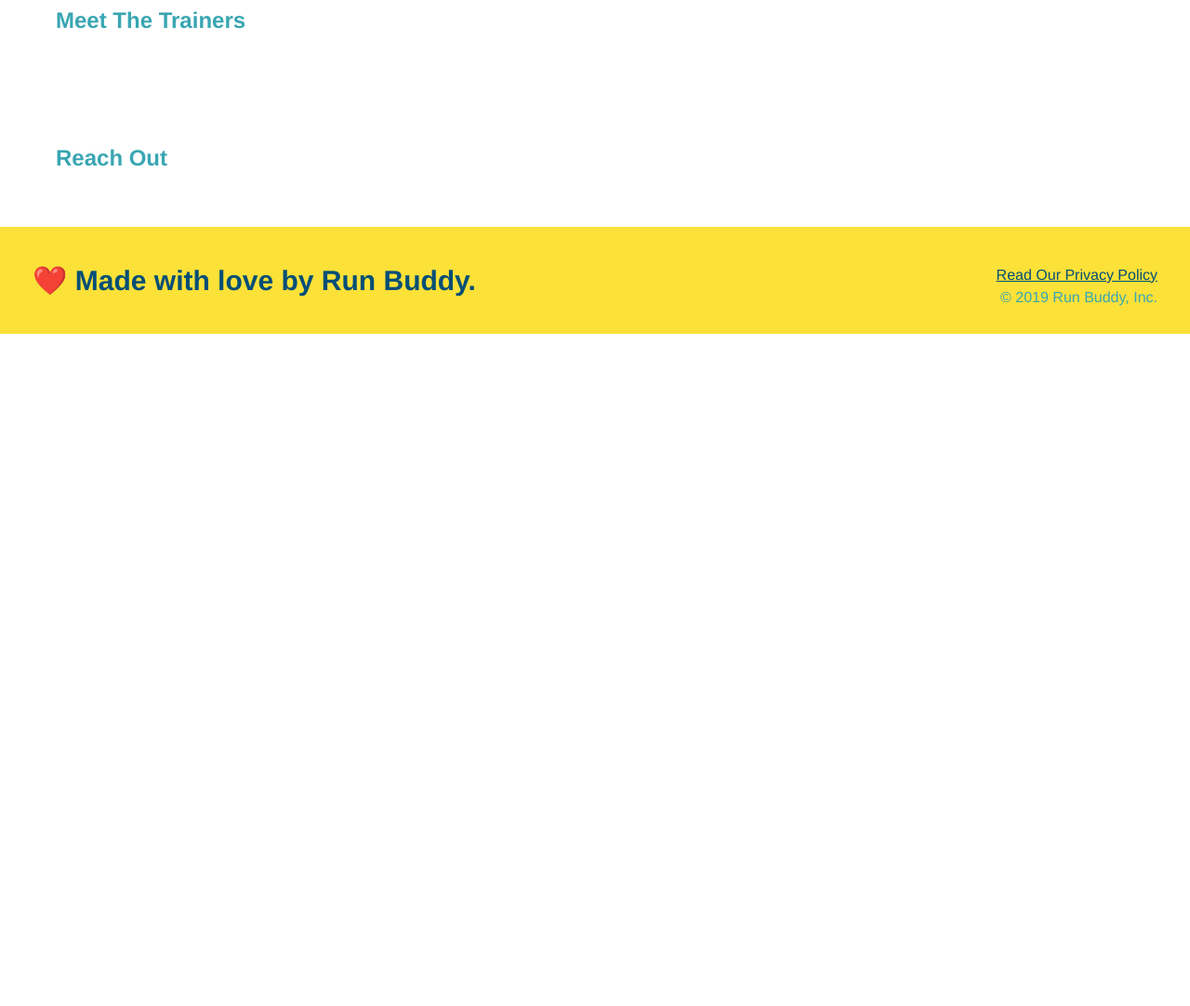
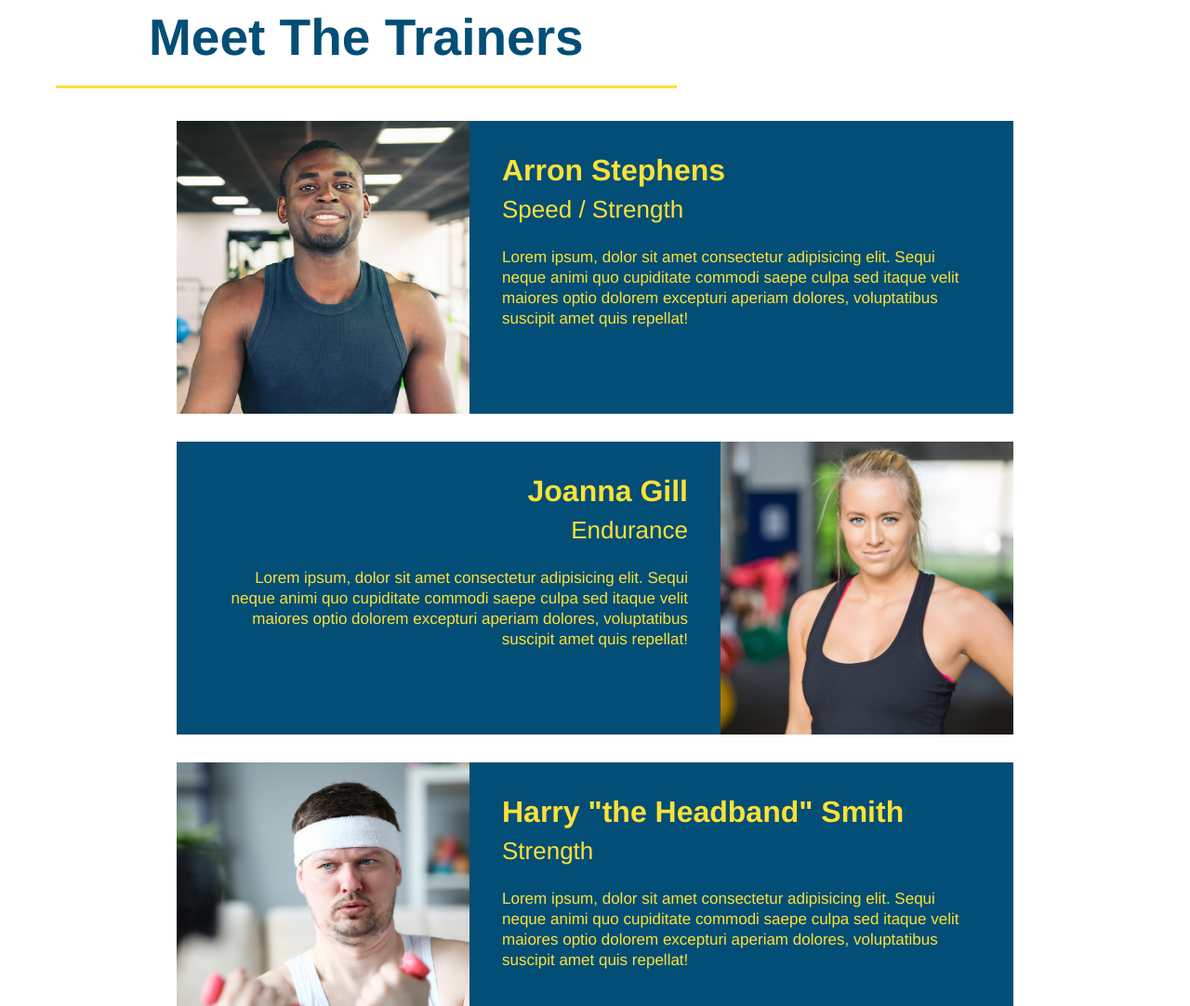
Before and after one commit to Bubba-Dave/run-buddy, a plain HTML site: page index.html in a window 1280 px wide. Shown: the part 2700-3782 px from the top of the page at 93% size. Before the commit the page ends 3059 px from the top, so only its background shows below. Drawn offline with Linux system fonts and the light colour scheme.

Commit message:
meet the trainers section

```diff
--- a/assets/css/style.css
+++ b/assets/css/style.css
@@ -164,3 +164,47 @@
 .steps span {
   font-size: 38px;
 }
+
+.trainer {
+  text-align: center;
+  width: 900px;
+  margin: 0 auto 30px auto;
+  background: #024e76;
+  color: #fce138;
+  overflow: auto;
+}
+
+.trainer img {
+  width: 35%;
+  float: left;
+}
+
+.trainer-bio {
+  padding: 35px;
+  float: left;
+  width: 65%;
+}
+
+.text-left {
+  text-align: left;
+}
+
+.text-right {
+  text-align: right;
+}
+
+.trainer-bio h3 {
+  font-size: 32px;
+  margin-bottom: 8px;
+}
+
+.trainer-bio h4 {
+  font-weight: lighter;
+  font-size: 26px;
+  margin-bottom: 25px;
+}
+
+.trainer-bio p {
+  font-size: 17px;
+  line-height: 1.3;
+}
--- a/index.html
+++ b/index.html
@@ -106,8 +106,45 @@
   </section>
 
   <!-- "meet the trainers" section -->
-  <section>
-    <h2>Meet The Trainers</h2>
+  <section id="your-trainers" class="trainers">
+    <h2 class="section-title primary-border" >
+    Meet The Trainers
+  </h2>
+  <article class="trainer">
+    <img src="./assets/images/trainer-1.jpg" alt="Arron Stephens in his workout clothes, ready to pump iron" />
+    <div class="trainer-bio text-left" >
+      <h3>Arron Stephens</h3>
+      <h4>Speed / Strength</h4>
+      <p>Lorem ipsum, dolor sit amet consectetur adipisicing elit. Sequi neque animi quo cupiditate commodi saepe culpa sed
+        itaque velit maiores optio dolorem excepturi aperiam dolores, voluptatibus suscipit amet quis repellat!
+      </p>
+    </div>
+  </article>
+  <!-- second trainer bio -->
+<article class="trainer">
+  <div class="trainer-bio text-right">
+    <h3>Joanna Gill</h3>
+    <h4>Endurance</h4>
+    <p>
+      Lorem ipsum, dolor sit amet consectetur adipisicing elit. Sequi neque animi quo cupiditate commodi saepe culpa sed
+      itaque velit maiores optio dolorem excepturi aperiam dolores, voluptatibus suscipit amet quis repellat!
+    </p>
+  </div>
+  <img src="./assets/images/trainer-2.jpg" alt="Joanna Gill cooling off after a workout" />
+</article>
+
+<!-- third trainer bio -->
+<article class="trainer">
+  <img src="./assets/images/trainer-3.jpg" alt="Harry Smith wearing a headband and lifting comically small pink weights" />
+  <div class="trainer-bio text-left">
+    <h3>Harry "the Headband" Smith</h3>
+    <h4>Strength</h4>
+    <p>
+      Lorem ipsum, dolor sit amet consectetur adipisicing elit. Sequi neque animi quo cupiditate commodi saepe culpa sed
+      itaque velit maiores optio dolorem excepturi aperiam dolores, voluptatibus suscipit amet quis repellat!
+    </p>
+  </div>
+</article>
   </section>
 
   <!-- "reach out" section -->
```
Also changed, not shown: assets/images/trainer-1.jpg (added), assets/images/trainer-2.jpg (added), assets/images/trainer-3.jpg (added).
